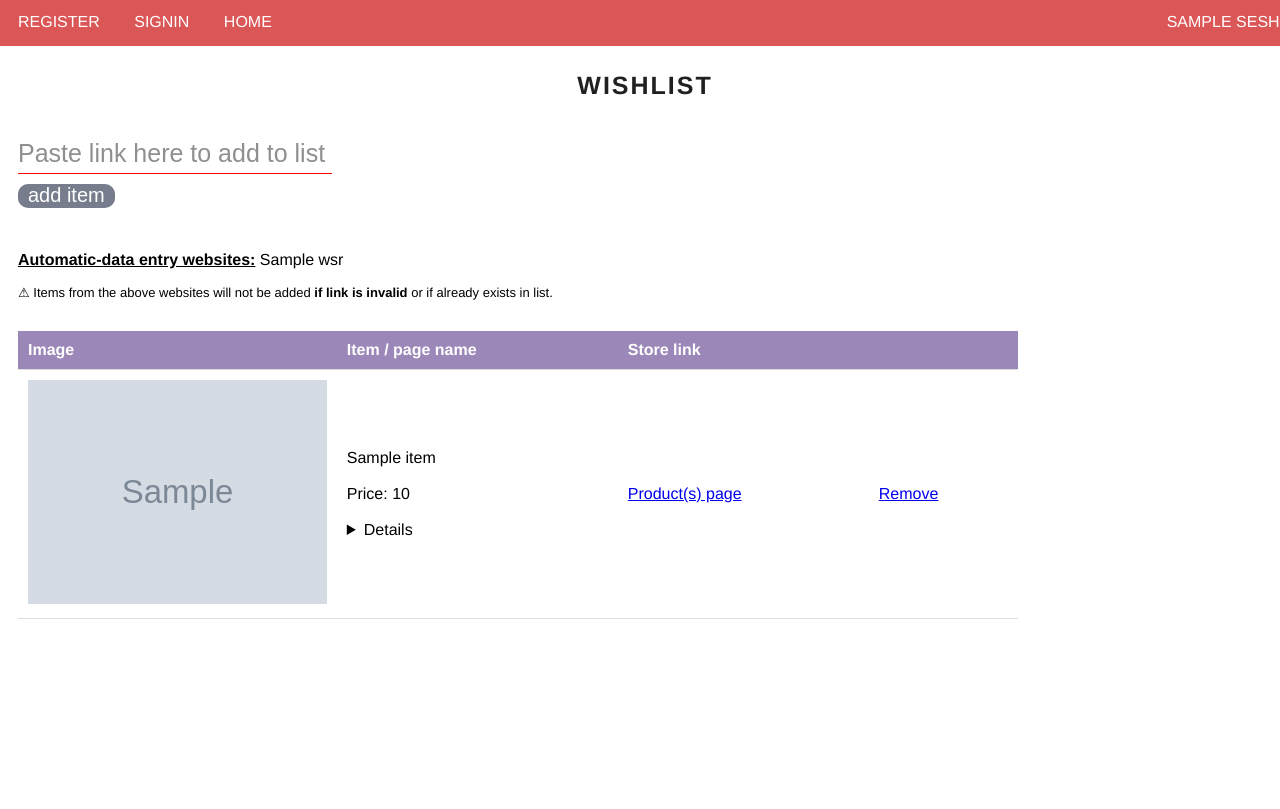
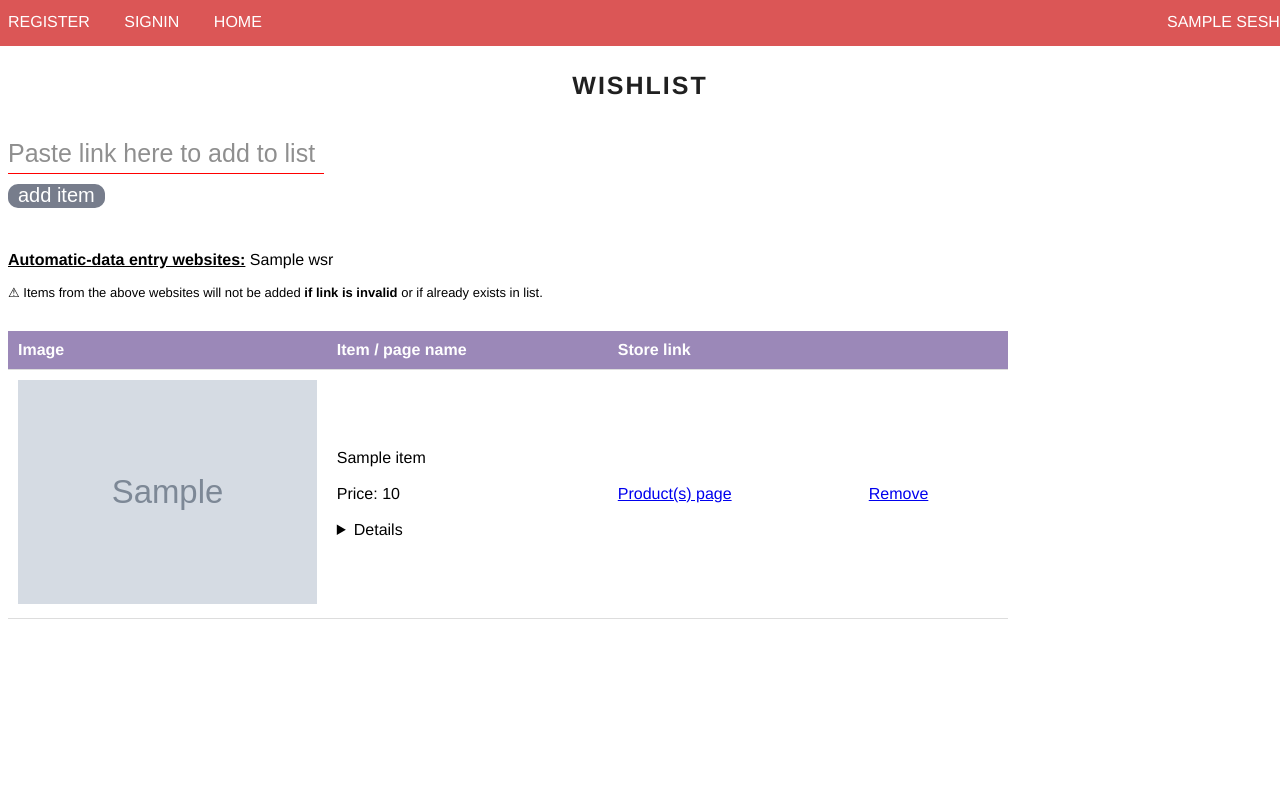
Before and after one commit to ParikshithV/Wishlist-Py, a Flask app: template templates/index.html in a window 1280 px wide. Before the commit the page ends 619 px from the top, so only its background shows below. Run offline with Flask 2, Linux system fonts and the light colour scheme; the template is opened without the code that fills it: most values are stand-ins (such as "Sample title", 1, 10 or a date in 2020); grey boxes marked "Sample" are stand-in pictures.

Commit message:
Update index.css

```diff
--- a/static/css/index.css
+++ b/static/css/index.css
@@ -1,7 +1,7 @@
-body {
+/* body {
     padding-left: 10px;
-    /* max-width: max-content;   */
-}
+    max-width: max-content;
+} */
 
 h1 {
   text-align: center;
```
